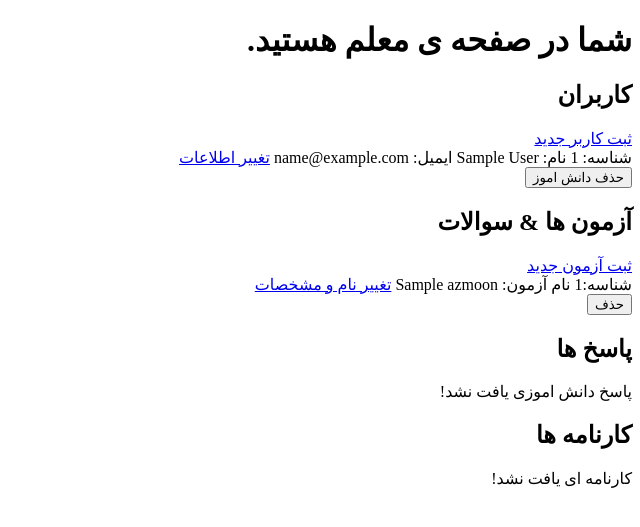
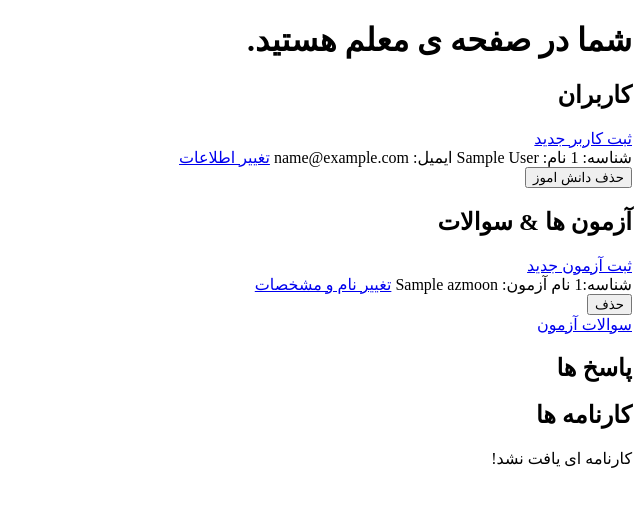
Before and after one commit to aryan7384/azmoon_gir, a Flask app: page /teacher in a window 1280 px wide. Shown: the top 527 px of the page, without its empty margins (640-1280 px from the left). Run offline with Flask 3, Linux system fonts and the light colour scheme; the visitor is signed in with stand-in values (Sample User, id 1); tables that the repository leaves empty hold one stand-in row (values such as "Sample post"); parts of the project's set-up code (start-up, migrations or seed data) failed here and were passed over.

Commit message:
add option to add questions to exams

```diff
--- a/apps/templates/teachers/teacher-panel.html
+++ b/apps/templates/teachers/teacher-panel.html
@@ -40,6 +40,7 @@
             <form action="{{ url_for("teachers.delete_azmoon", id=exam.id) }}" method="post">
                 <input type="submit" value="حذف">
             </form>
+            <a href="{{ url_for('teachers.questions', id=exam.id) }}">سوالات آزمون</a>
             </div>
         {% endfor %}
         {% if not exams %}
@@ -49,7 +50,9 @@
 </div>
 <div>
     <h2>پاسخ ها</h2>
-    <p>پاسخ دانش اموزی یافت نشد!</p>
+    <div>
+
+    </div>
 </div>
 <div>
     <h2>کارنامه ها</h2>
```
